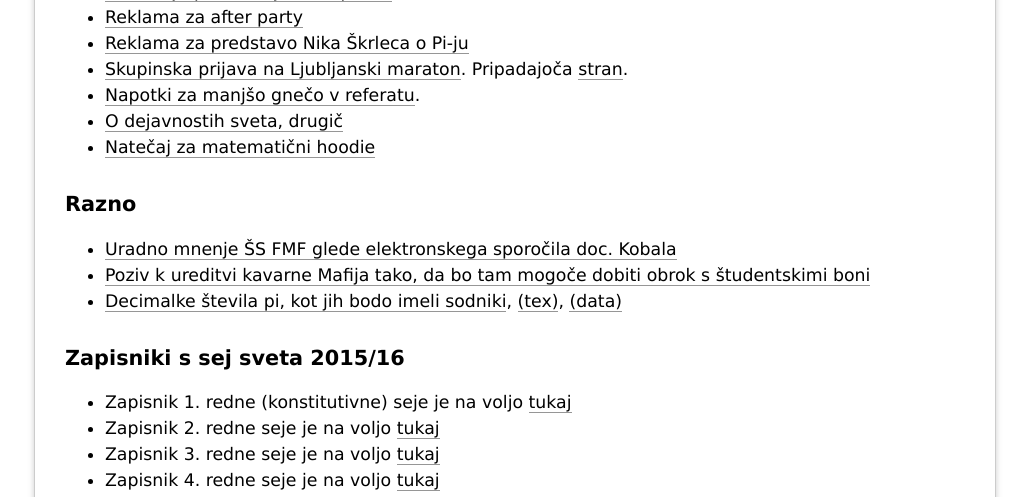
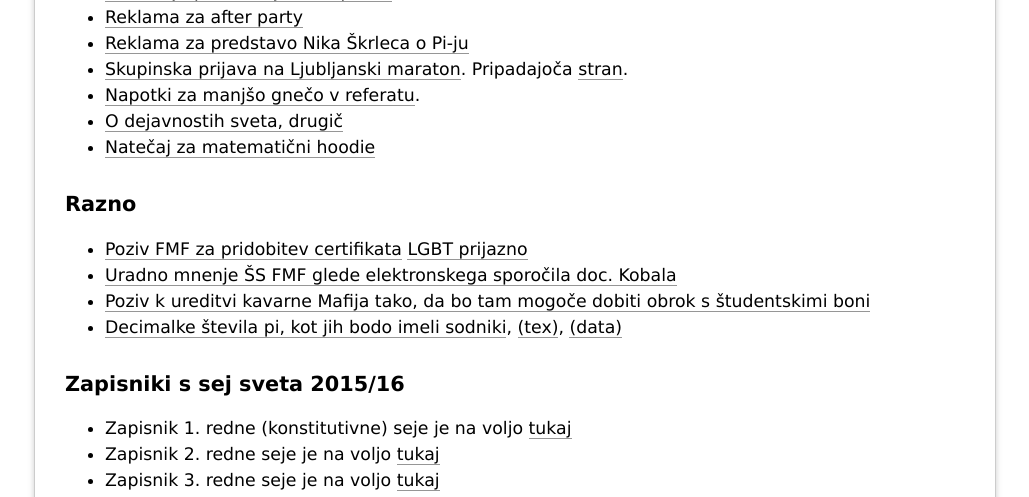
Before and after one commit to FMF-studenti/studentski-svet, a PHP site: page /legal in a window 1280 px wide. Shown: the part 1768-2265 px from the top of the page, without its empty margins (125-1154 px from the left). Run offline with PHP 8.4, Linux system fonts and the light colour scheme; some web fonts are replaced.

Commit message:
Poziv LGBT prijazno.

```diff
--- a/legal.php
+++ b/legal.php
@@ -138,7 +138,8 @@ SVG).</p>
 
 <h2>Razno</h2>
 <ul>
-  <li><a href="/dokumenti/kobal.pdf"> Uradno mnenje ŠS FMF glede elektronskega sporočila doc. Kobala</a></li>
+  <li><a href="/dokumenti/poziv_lgbt.pdf">Poziv FMF za pridobitev certifikata</a> <a href="http://www.ljubljana.si/si/zivljenje-v-ljubljani/lgbt/">LGBT prijazno</a></li>
+  <li><a href="/dokumenti/kobal.pdf">Uradno mnenje ŠS FMF glede elektronskega sporočila doc. Kobala</a></li>
   <li><a href="/dokumenti/poziv_mafija.pdf">Poziv k ureditvi kavarne Mafija tako, da bo tam mogoče dobiti obrok s študentskimi boni</a></li>
   <li><a href="/dokumenti/pi_recitacija.pdf">Decimalke števila pi, kot jih bodo imeli sodniki</a>, <a href="/dokumenti/pi_recitacija.tex">(tex)</a>, <a href="/dokumenti/pi_finished.txt">(data)</a></li>
 </ul>
```
Also changed, not shown: 2 other files.
